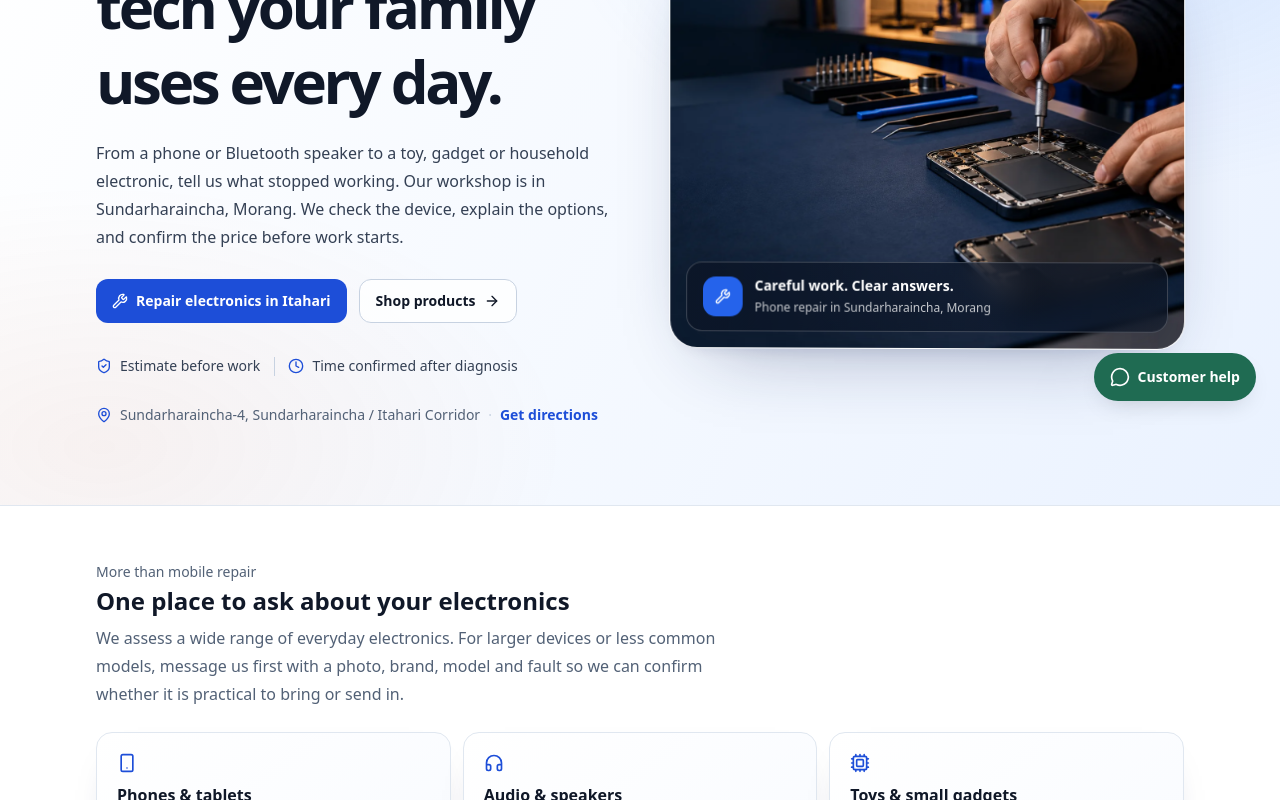
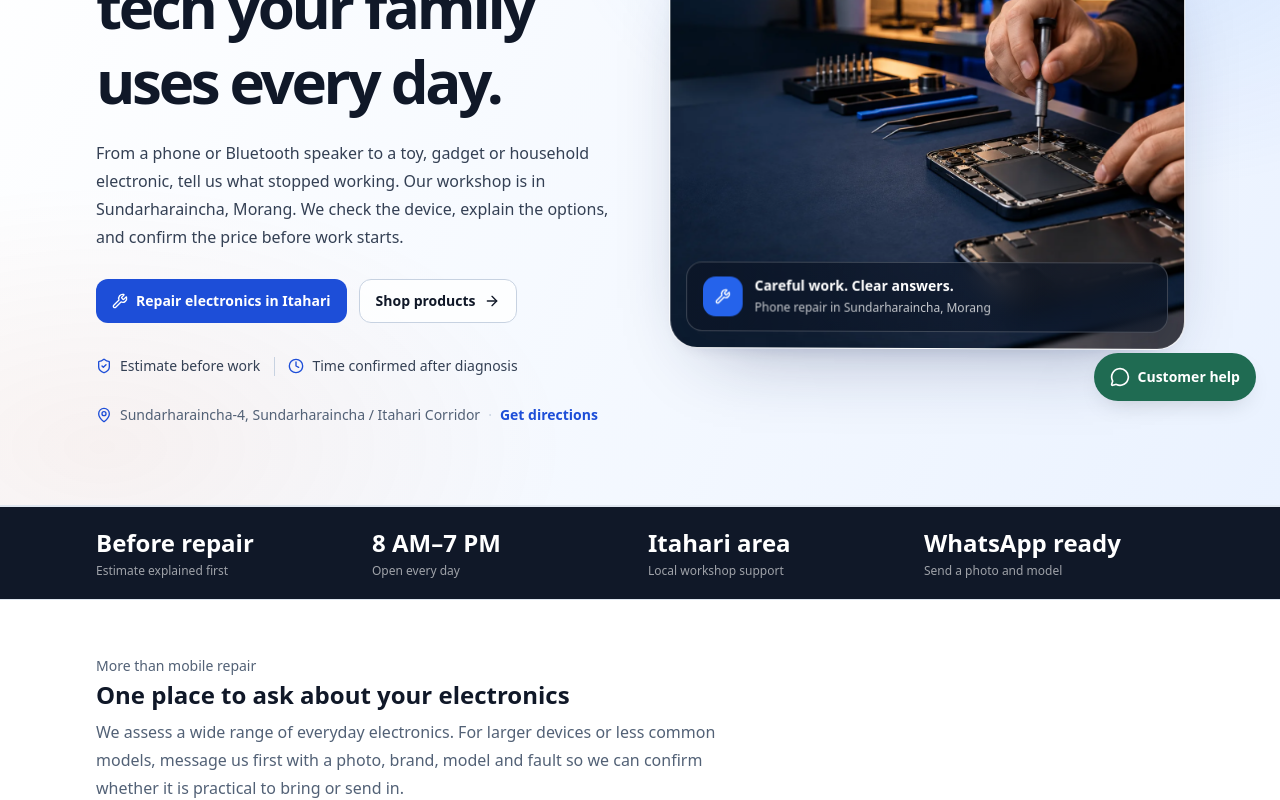
Before and after one commit to Himal2058/Himal2058.github.io, a Next.js app: page / in a window 1280 px wide. Shown: the part 379-1179 px from the top of the page. Built offline with nearby package versions, Linux system fonts and the light colour scheme; no server answers.

Commit message:
Add proof band to homepage

```diff
--- a/app/page.tsx
+++ b/app/page.tsx
@@ -181,6 +181,15 @@ export default function Home() {
               <span className="hero-image-tag"><span className="hero-image-tag-dot" /> REPAIR STUDIO</span>
             </div>
           </div>
+        </div>
+      </section>
+
+      <section className="border-y border-line bg-ink text-white">
+        <div className="container-page grid gap-4 py-5 sm:grid-cols-4">
+          <div><p className="text-2xl font-semibold">Before repair</p><p className="mt-1 text-xs text-white/60">Estimate explained first</p></div>
+          <div><p className="text-2xl font-semibold">8 AM–7 PM</p><p className="mt-1 text-xs text-white/60">Open every day</p></div>
+          <div><p className="text-2xl font-semibold">Itahari area</p><p className="mt-1 text-xs text-white/60">Local workshop support</p></div>
+          <div><p className="text-2xl font-semibold">WhatsApp ready</p><p className="mt-1 text-xs text-white/60">Send a photo and model</p></div>
         </div>
       </section>
 
```
